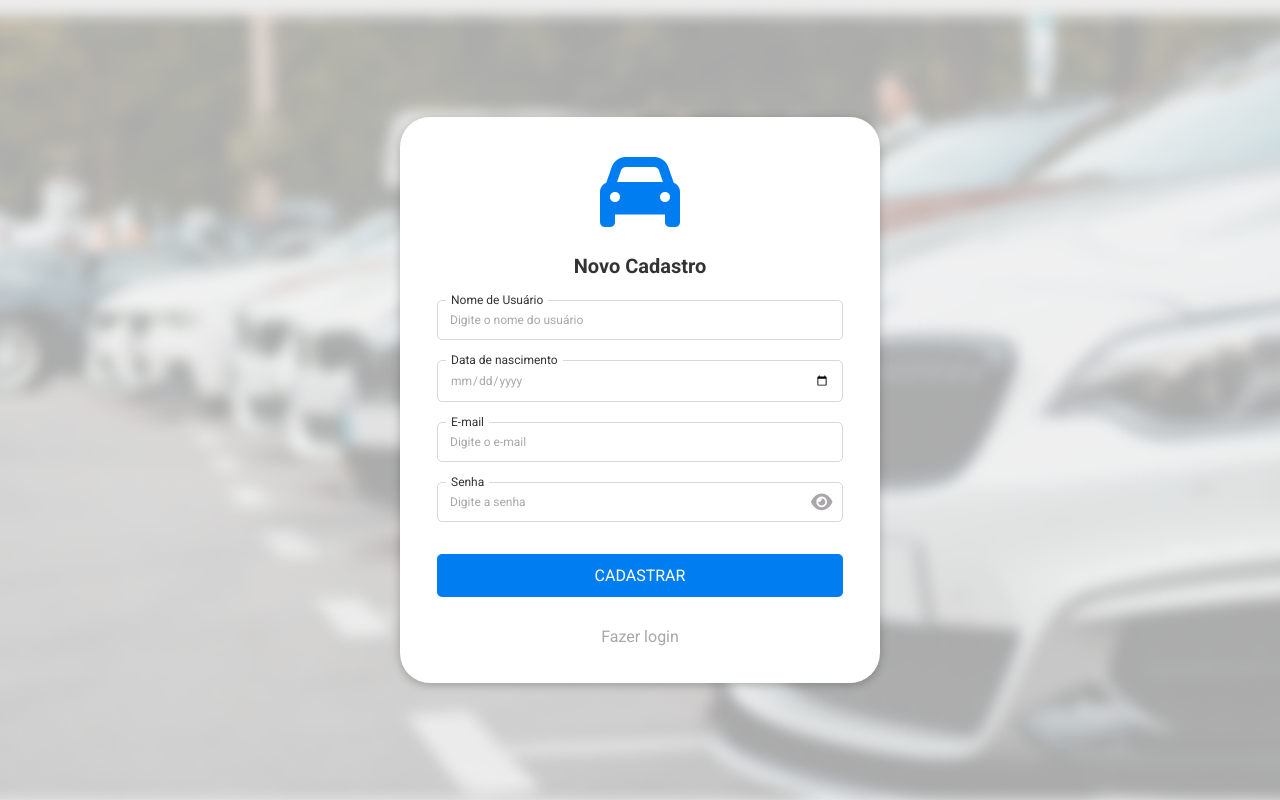
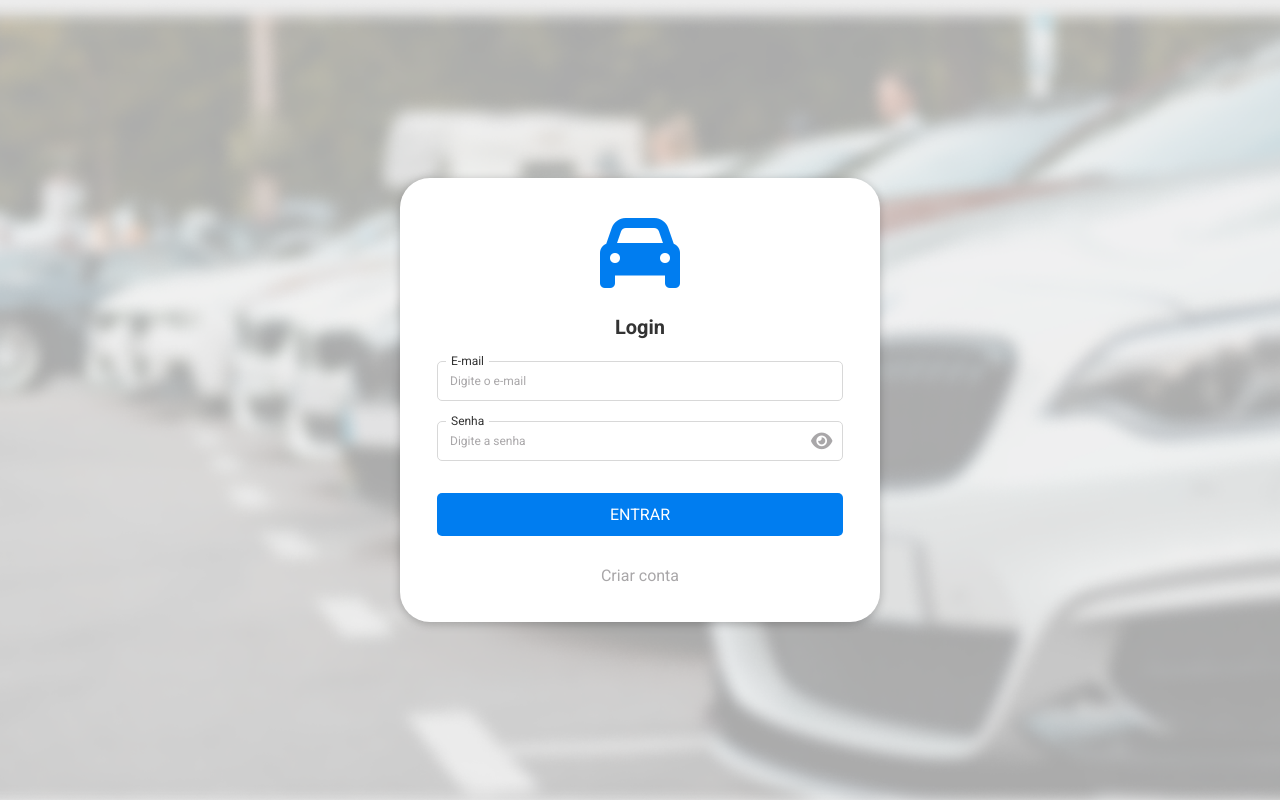
Before and after one commit to Giov4ne/rota-locadora, a Vue app: page / in a window 1280 px wide. Built offline with nearby package versions, Linux system fonts and the light colour scheme.

Commit message:
making user login and registration work

```diff
--- a/src/App.vue
+++ b/src/App.vue
@@ -1,6 +1,6 @@
 <template>
-  <!-- <LoginForm></LoginForm> -->
-  <SigninForm></SigninForm>
+  <LoginForm></LoginForm>
+  <!-- <SigninForm></SigninForm> -->
   <!-- <HomePage></HomePage> -->
   <!-- <ActivityHistory></ActivityHistory> -->
 </template>
@@ -10,15 +10,15 @@
 
 /* import HomePage from './components/HomePage.vue'; */
 
-import SigninForm from './components/SigninForm.vue';
+/* import SigninForm from './components/SigninForm.vue'; */
 
-/* import LoginForm from './components/LoginForm.vue'; */
+import LoginForm from './components/LoginForm.vue';
 
 export default {
   name: 'App',
   components: {
-    /* LoginForm */
-    SigninForm
+    LoginForm
+    /* SigninForm */
     /* HomePage */
     /* ActivityHistory */
   }
--- a/src/components/LoginForm.vue
+++ b/src/components/LoginForm.vue
@@ -1,16 +1,16 @@
 <template>
     <div class="login-signin-container">
-        <form action="" id="login-form">
+        <form id="login-form" @submit.prevent="checkLogin">
             <span class="fa fa-car"></span>
             <h2 class="form-title">Login</h2>
             <div class="custom-field">
                 <label for="email">E-mail</label>
-                <input type="text" class="inputs" name="email" placeholder="Digite o e-mail" required>
+                <input type="text" class="inputs" v-model="email" name="email" placeholder="Digite o e-mail" required>
             </div>
             <div class="custom-field">
                 <label for="password">Senha</label>
                 <div class="password-input">
-                    <input :type="inputType" class="inputs password" name="password" placeholder="Digite a senha" required>
+                    <input :type="inputType" class="inputs password" v-model="password" name="password" placeholder="Digite a senha" required>
                     <span :class="showHideBtn" @click="showHidePassword"></span>
                 </div>
                 <!-- <span class="fa fa-eye-slash"></span> -->
@@ -27,7 +27,10 @@
         data(){
             return{
                 inputType: 'password',
-                showHideBtn: 'fa fa-eye'
+                showHideBtn: 'fa fa-eye',
+                email: '',
+                password: '',
+                registeredUsers: []
             }
         },
         methods:{
@@ -39,7 +42,28 @@
                     this.inputType = 'password';
                     this.showHideBtn = 'fa fa-eye';
                 }
+            },
+
+            checkLogin(){
+                const user = this.getUserByEmail();
+                if(user){
+                    if(this.password === user.password){
+                        alert('Senhas correspondem');
+                        localStorage.setItem('loggedUser', JSON.stringify(user));
+                    }
+                    else
+                        alert('Senha incorreta!');
+                } else{
+                    alert('Este e-mail não foi cadastrado!');
+                }
+            },
+
+            getUserByEmail(){
+                return this.registeredUsers.find(user => this.email === user.email) || null;
             }
+        },
+        mounted(){
+            this.registeredUsers = JSON.parse(localStorage.getItem('registeredUsers')) !== null ? JSON.parse(localStorage.getItem('registeredUsers')) : [];
         }
     }
 </script>
--- a/src/components/SigninForm.vue
+++ b/src/components/SigninForm.vue
@@ -9,7 +9,7 @@
             </div>
             <div class="custom-field">
                 <label for="birthday">Data de aniversário</label>
-                <input type="date" class="inputs" name="birthday" v-model="dateValue" :style="dateColorStyle">
+                <input type="date" class="inputs" name="birthday" v-model="birthDate" :style="dateColorStyle">
             </div>
             <div class="custom-field">
                 <label for="email">E-mail</label>
@@ -34,7 +34,7 @@
         name: 'SigninForm',
         data(){
             return{
-                dateValue: '',
+                birthDate: '',
                 inputType: 'password',
                 showHideBtn: 'fa fa-eye'
             }
@@ -42,7 +42,7 @@
         computed:{
             dateColorStyle() {
                 return {
-                    color: this.dateValue ? "#333" : "#A9A7A9"
+                    color: this.birthDate ? "#333" : "#A9A7A9"
                 };
             }
         },
@@ -66,7 +66,7 @@
 
 <template>
     <div class="login-signin-container">
-        <form @submit.prevent="validateForm" id="signin-form">
+        <form @submit.prevent="validateForm" @submit="registerUser" id="signin-form">
             <span class="fa fa-car"></span>
             <h2 class="form-title">Novo Cadastro</h2>
             <div class="custom-field">
@@ -75,7 +75,7 @@
             </div>
             <div class="custom-field">
                 <label for="birthday">Data de nascimento</label>
-                <input type="date" class="inputs" v-model="dateValue" :style="dateColorStyle" required :max="maxDate" :min="minDate">
+                <input type="date" class="inputs" v-model="birthDate" :style="dateColorStyle" required :max="maxDate" :min="minDate">
             </div>
             <div class="custom-field">
                 <label for="email">E-mail</label>
@@ -84,7 +84,7 @@
             <div class="custom-field">
                 <label for="password">Senha</label>
                 <div class="password-input">
-                    <input :type="inputType" class="inputs password" v-model="password" placeholder="Digite a senha" required pattern="^(?=.*[a-z])(?=.*[A-Z])(?=.*\d)[A-Za-z\d]{8,}$" title="A senha deve ter pelo menos 8 caracteres, incluindo uma letra e um número">
+                    <input :type="inputType" class="inputs password" v-model="password" placeholder="Digite a senha" required pattern="^(?=.*[a-z])(?=.*[A-Z])(?=.*\d)(?=.*[\W_])[A-Za-z\d\W_]{8,}$" title="A senha deve ter pelo menos 8 caracteres, incluindo uma letra maiúscula, uma letra minúscula, um caractere especial e um número">
                     <span :class="showHideBtn" @click="showHidePassword"></span>
                 </div>
             </div>
@@ -100,11 +100,12 @@
         data() {
             return {
                 username: '',
-                dateValue: '',
+                birthDate: '',
                 email: '',
                 password: '',
                 inputType: 'password',
-                showHideBtn: 'fa fa-eye'
+                showHideBtn: 'fa fa-eye',
+                registeredUsers: []
             };
         },
         computed: {
@@ -116,7 +117,7 @@
             },
             dateColorStyle() {
                 return {
-                    color: this.dateValue ? "#333" : "#A9A7A9"
+                    color: this.birthDate ? "#333" : "#A9A7A9"
                 };
             }
         },
@@ -136,8 +137,28 @@
                     form.reportValidity();
                     return;
                 }
-                alert('Cadastro realizado com sucesso!');
+            },
+            registerUser(){
+                if(!this.userExists()){
+                    this.registeredUsers.push({
+                        username: this.username,
+                        birthDate: this.birthDate,
+                        email: this.email,
+                        password: this.password
+                    });
+                    localStorage.setItem('registeredUsers', JSON.stringify(this.registeredUsers));
+                    alert('Usuário cadastrado com sucesso!');
+                } else{
+                    alert('Já existe um usuário cadastrado com este e-mail!');
+                }
+            },
+            userExists(){
+                return this.registeredUsers.some(user => this.email === user.email);
             }
+        },
+        mounted(){
+            this.registeredUsers = JSON.parse(localStorage.getItem('registeredUsers')) !== null ? JSON.parse(localStorage.getItem('registeredUsers')) : [];
+            console.log(this.registeredUsers);
         }
     };
 </script>
```
